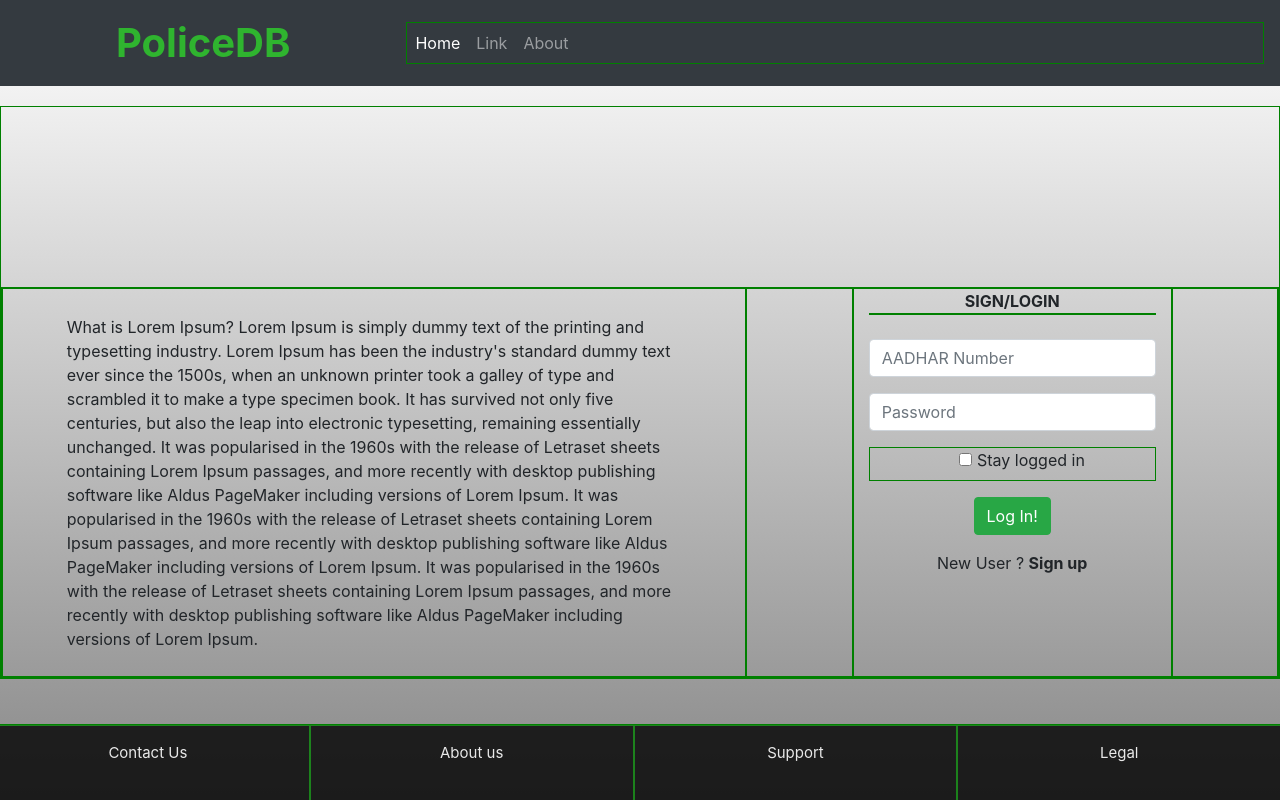
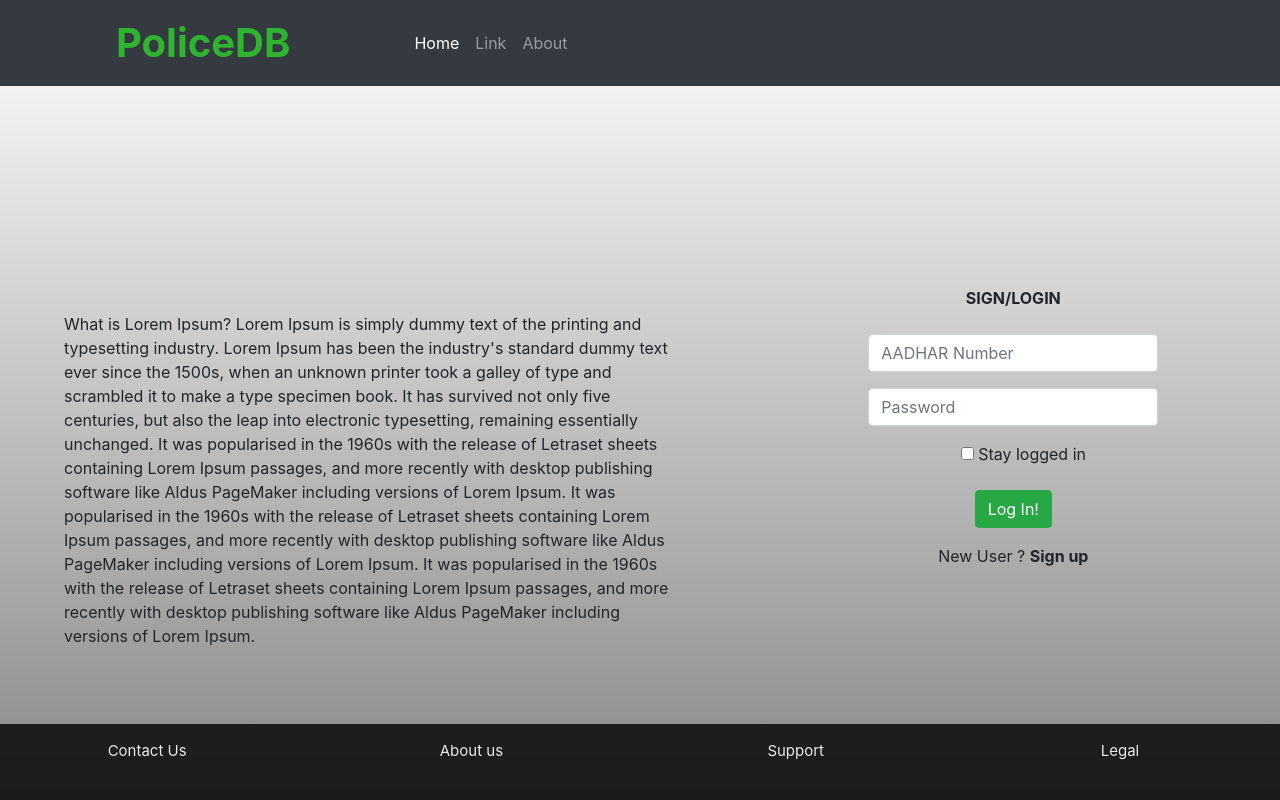
Before and after one commit to aman30865/policeDB, a PHP site: page / in a window 1280 px wide. Run offline with PHP 8.4, Linux system fonts and the light colour scheme.

Commit message:
minor bug fixes

```diff
--- a/index.php
+++ b/index.php
@@ -29,7 +29,6 @@
                 if (mysqli_num_rows($result) > 0) {
                     $error = "Account with that AADHAR number already exists.";
                 } else {
-                echo mysqli_num_rows($result);
 /*------------------------SIGNUP-Insertion--------------------------------------*/
 
                     $query = "INSERT INTO `users` (`name`,`AADHAR`, `password`) VALUES ('".mysqli_real_escape_string($link, $_POST['name'])."','".mysqli_real_escape_string($link, $_POST['AADHAR'])."','".mysqli_real_escape_string($link, $_POST['password'])."')";
@@ -97,7 +96,7 @@
         height: 4rem;
         }
         div{
-            border:1px green solid;
+            border:0px green solid;
         }
         .toggleForms {
             font-weight: bold;
```
